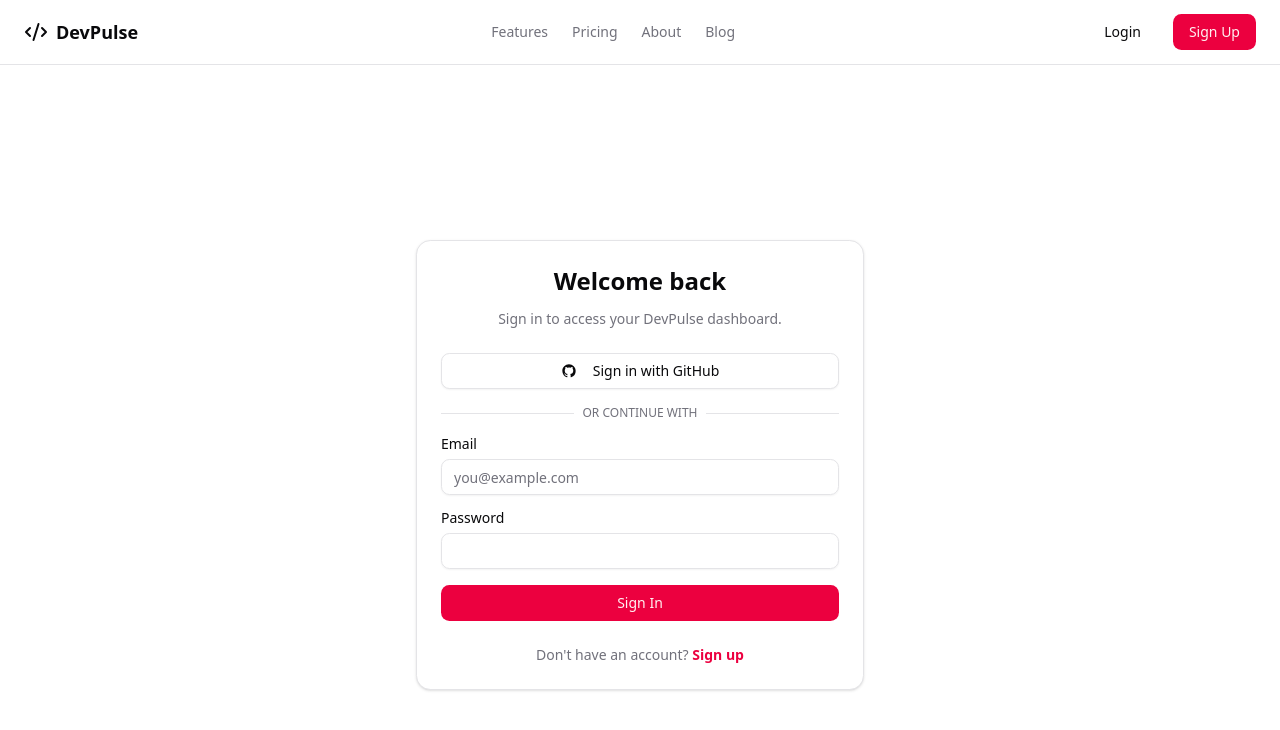
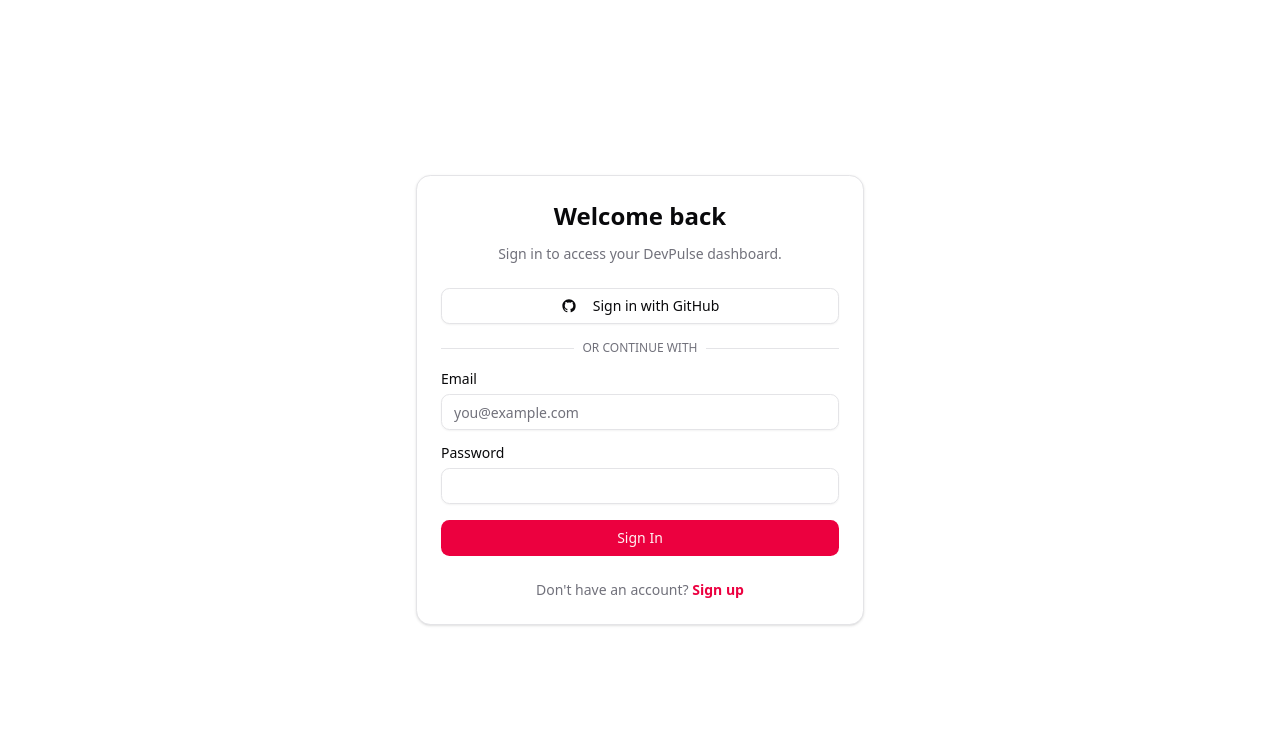
Before and after one commit to jeetsingh008/CommandCenter, a Next.js app in the folder frontend/: page /login in a window 1280 px wide. Shown: the top 730 px of the page. Built offline with nearby package versions, Linux system fonts and the light colour scheme.

Commit message:
feat(ui): reposition navbar from layout to homepage

```diff
--- a/frontend/app/layout.tsx
+++ b/frontend/app/layout.tsx
@@ -2,7 +2,6 @@
 import { Poppins } from "next/font/google";
 import "./globals.css";
 import { ThemeProvider } from "@/components/providers/ThemeProvider";
-import { Navbar } from "@/components/Navbar";
 
 // Load Poppins font
 const poppins = Poppins({
@@ -31,7 +30,6 @@
           disableTransitionOnChange
         >
           <main className="w-full font-poppins">
-            <Navbar />
             <div>{children}</div>
           </main>
         </ThemeProvider>
--- a/frontend/app/page.tsx
+++ b/frontend/app/page.tsx
@@ -13,10 +13,13 @@
 import { BOX_DATA } from "@/constants/constant";
 import { useTheme } from "next-themes";
 import Image from "next/image";
+import { Navbar } from "@/components/Navbar";
 
 export default function HomePage() {
   const { theme, setTheme } = useTheme();
   return (
+    <>
+      <Navbar />
       <div className="flex flex-col relative overflow-hidden min-h-screen">
         {/* Background Pattern */}
         {BOX_DATA.map((box) => (
@@ -39,12 +42,14 @@
             </span>
           </h1>
           <p className="text-lg text-muted-foreground font-semibold md:text-xl">
-          <span className="text-primary font-semibold">(</span> Your Centralized
-          Command Center <span className="text-primary font-semibold">)</span>
+            <span className="text-primary font-semibold">(</span> Your
+            Centralized Command Center{" "}
+            <span className="text-primary font-semibold">)</span>
           </p>
           <p className="max-w-[700px] text-lg text-muted-foreground md:text-xl">
             DevPulse automatically syncs your GitHub activity, tracks your
-          learning, and visualizes your progress. Stop guessing, start knowing.
+            learning, and visualizes your progress. Stop guessing, start
+            knowing.
           </p>
           <div className="flex gap-4">
             <Button asChild size="lg">
@@ -215,8 +220,8 @@
               <div className="flex flex-col justify-between rounded-xl border bg-background p-6 shadow-sm">
                 <p className="mb-4 text-muted-foreground italic">
                   &quot;I used to manually track my hours in a spreadsheet.
-                DevPulse automated everything. The radar chart helped me realize
-                I was neglecting code reviews.&quot;
+                  DevPulse automated everything. The radar chart helped me
+                  realize I was neglecting code reviews.&quot;
                 </p>
                 <div className="flex items-center gap-3">
                   <div className="h-10 w-10 rounded-full bg-linear-to-br from-blue-500 to-purple-500"></div>
@@ -264,5 +269,6 @@
           </Button>
         </section>
       </div>
+    </>
   );
 }
```
Lines whose indentation alone changed are shown as unchanged.
